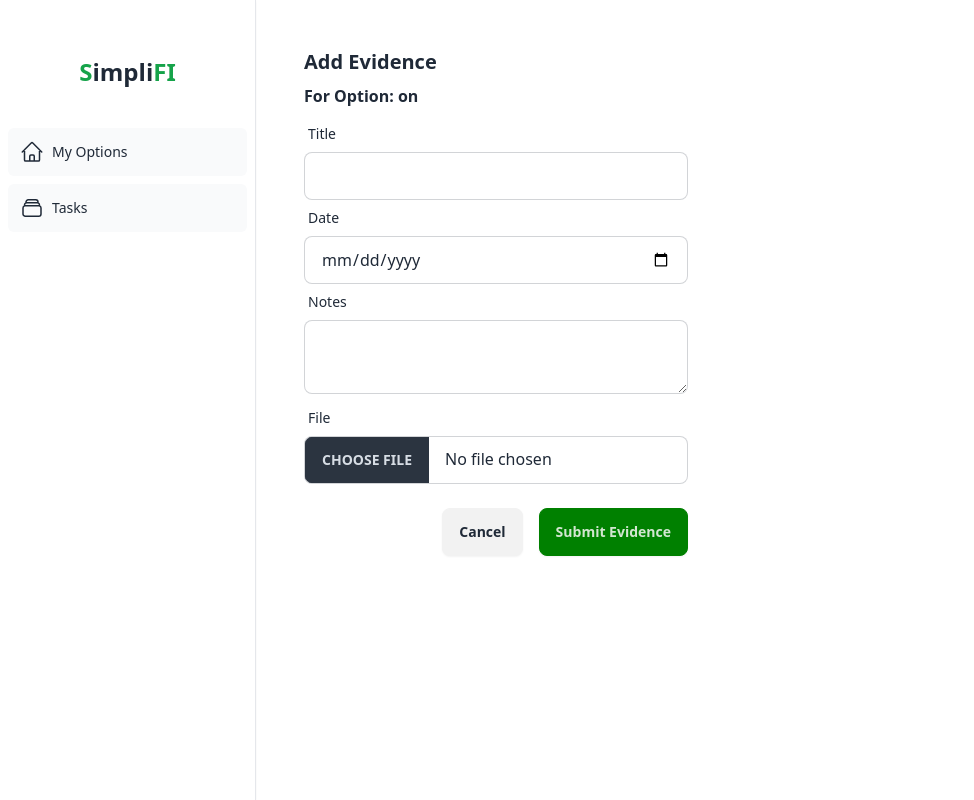
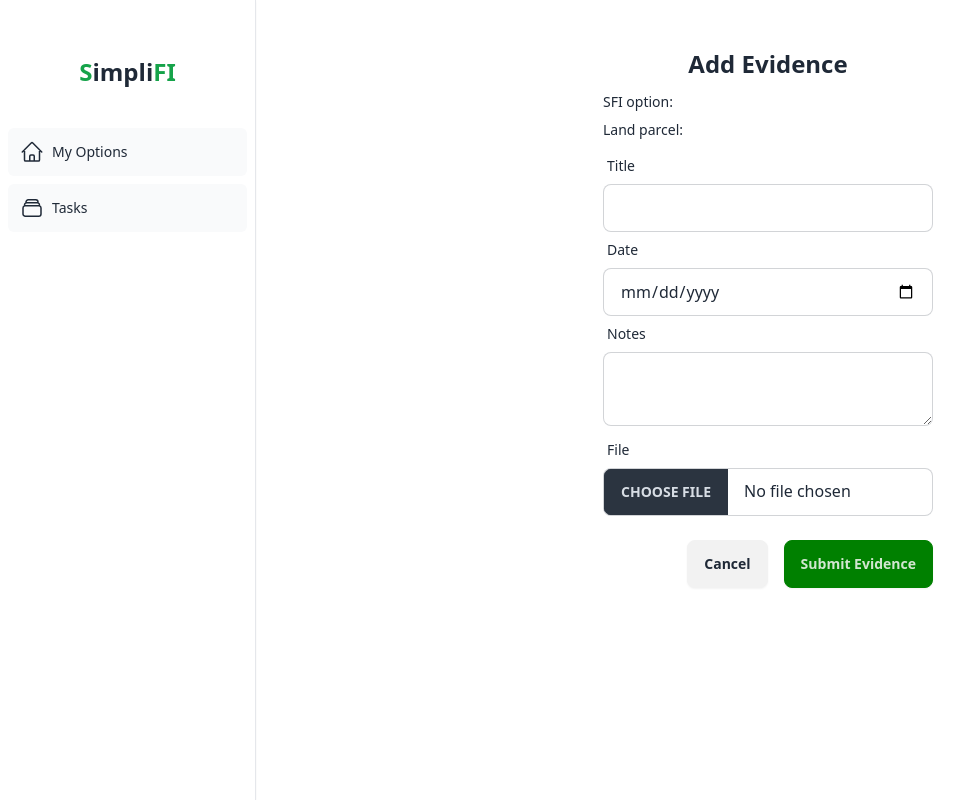
Before and after one commit to ic-monads/SimpliFI, a Next.js app: page /evidence/add in a window 1280 px wide. Shown: the whole page, without its empty margins (0-974 px from the left). Built offline with nearby package versions, Linux system fonts and the light colour scheme.

Commit message:
feat: :lipstick: Center and style forms

```diff
--- a/src/app/ui/options/create-form.tsx
+++ b/src/app/ui/options/create-form.tsx
@@ -5,20 +5,20 @@ import Submit from '@/app/ui/submit';
 
 export default function Form({ actions, parcels }: { actions: Action[], parcels: LandParcel[] }) {
   return (
-    <form action={createOption}>
-      <h1 className="font-semibold text-3xl">Add Option</h1>
-      <div className="max-w-md">
+    <div className="flex flex-col items-center">
+      <h1 className="font-semibold text-2xl mb-3">Add Option</h1>
+      <form className="max-w-md" action={createOption}>
         <div className="label">
           <label htmlFor="actions" className="label-text">Select SFI Action</label>
         </div>
-        <select id="actions" name="actionCode" className="select select-bordered max-w-md" required>
+        <select id="actions" name="actionCode" className="select select-bordered w-full" required>
           <option disabled selected>Choose Action</option>
           {actions.map((a) => <option key={a.code}>{a.code}</option>)}
         </select>
         <div className="label">
           <label htmlFor="parcels" className="label-text">Select Land Parcel</label>
         </div>
-        <select id="actions" name="actionCode" className="select select-bordered" required>
+        <select id="actions" name="actionCode" className="select select-bordered w-full" required>
           <option disabled selected>Choose Parcel</option>
           {parcels.map((p) => <option key={p.id}>{`${p.name} (${p.id})`}</option>)}
         </select>
@@ -28,7 +28,7 @@ export default function Form({ actions, parcels }: { actions: Action[], parcels:
           </Link>
           <Submit text="Create Option" />
         </div>
-      </div>
-    </form>
+      </form>
+    </div>
   );
 }
--- a/src/app/ui/options/option/create-evidence-form.tsx
+++ b/src/app/ui/options/option/create-evidence-form.tsx
@@ -45,11 +45,12 @@ export default function Form({ actCode, parcelId, taskId }: { actCode: string, p
   };
 
   return (
-    <div className="mx-auto">
-            <h1 className="font-semibold text-xl mb-2">Add Evidence</h1>
-            <p className="font-semibold mb-2">For Option: {actCode} on {parcelId}</p>
+    <div className="flex flex-col items-center">
+      <h1 className="font-semibold text-2xl mb-3">Add Evidence</h1>
       { error && <p className="text-red-500 text-sm mb-5">{error}</p> }
-            <form className="max-w-sm" action={handleSubmit}>
+      <form className="max-w-md" action={handleSubmit}>
+        <p className="text-sm mb-2">SFI option: {actCode}</p>
+        <p className="text-sm mb-2">Land parcel: {parcelId}</p>
         <div className="label">
           <label htmlFor="title" className="label-text">Title</label>
         </div>
--- a/src/app/ui/tasks/form.tsx
+++ b/src/app/ui/tasks/form.tsx
@@ -31,7 +31,7 @@ export default function Form({ actCode, parcelId, actions }: { actCode?: string,
 
   return (
     <div className="flex flex-col items-center">
-      <h1 className="font-bold text-xl mb-3">New Task</h1>
+      <h1 className="font-semibold text-2xl mb-3">New Task</h1>
       { error && <p className="text-red-500 text-sm mb-5">{error}</p> }
       <form className="w-1/2" action={handleSubmit}>
 
```
Lines whose indentation alone changed are shown as unchanged.
